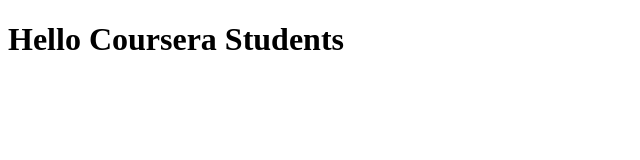
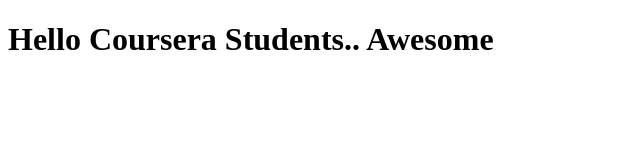
Before and after one commit to dinukad/coursera-test, a plain HTML site: page index.html in a window 1280 px wide. Shown: the whole page, without its empty margins (0-640 px from the left). Drawn offline with Linux system fonts and the light colour scheme.

Commit message:
Modified file

```diff
--- a/index.html
+++ b/index.html
@@ -5,6 +5,6 @@
     <title>Hello Coursera</title>
   </head>
   <body>
-    <h1>Hello Coursera Students</h1>
+    <h1>Hello Coursera Students.. Awesome</h1>
   </body>
 </html>
```
